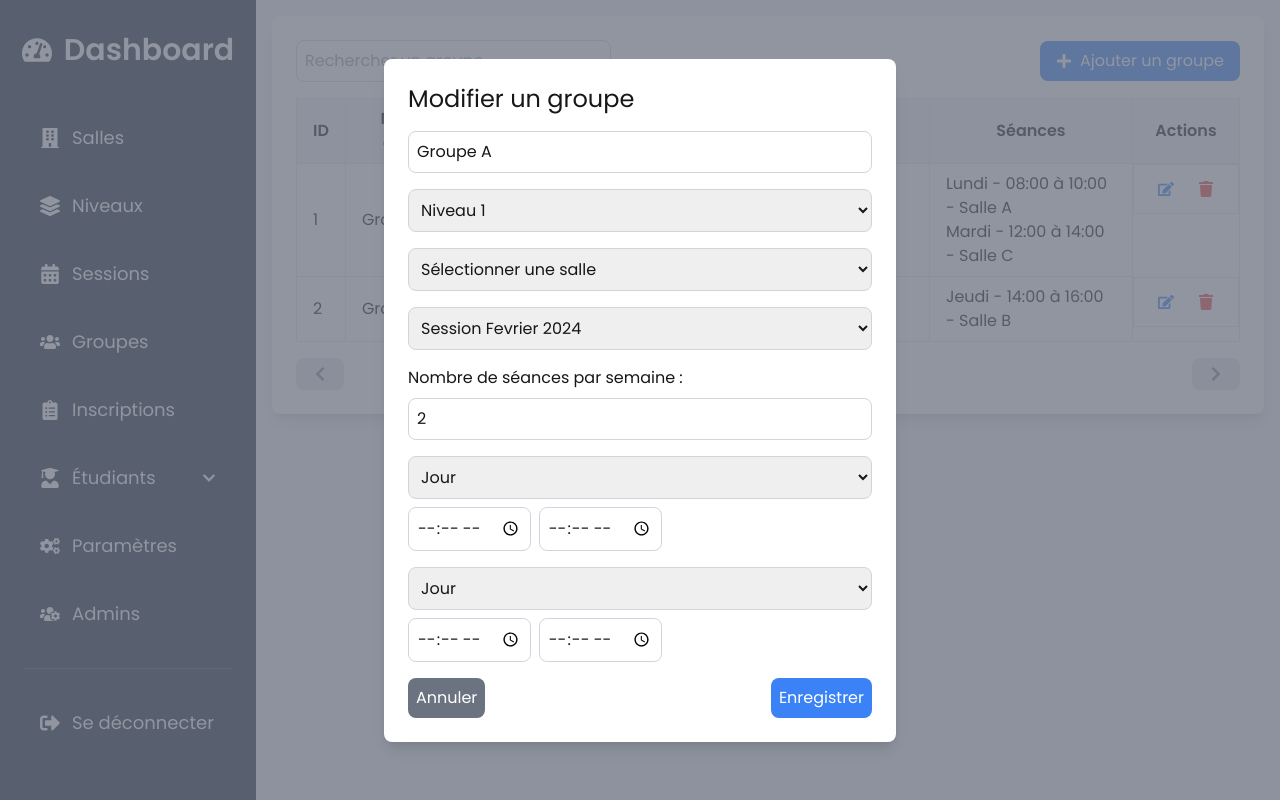
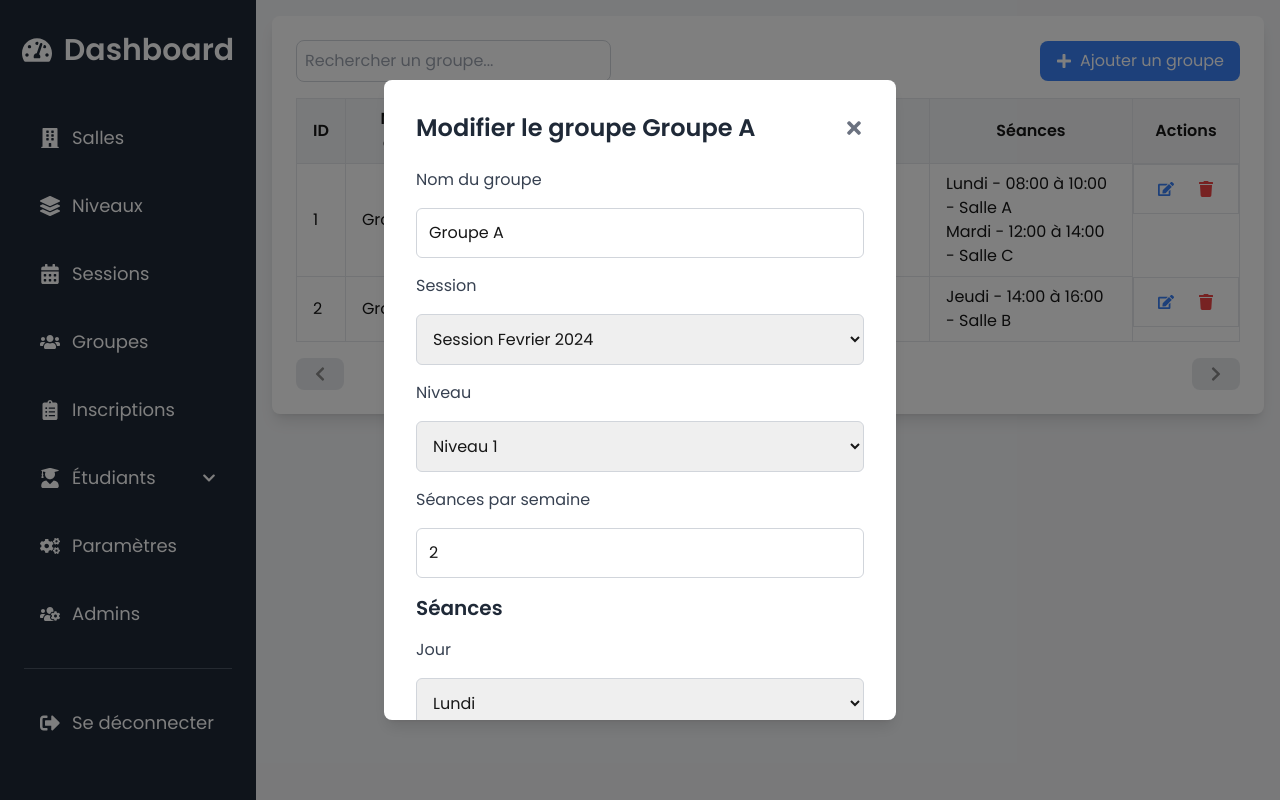
Before and after one commit to aminagr/language-school-nextjs-tailwind, a Next.js app: page /en/admin/groups in a window 1280 px wide. Both pictures are taken after a click on the button 1165 px from the left and 189 px from the top of the page. Built offline with nearby package versions, Linux system fonts and the light colour scheme.

Commit message:
groups logic

```diff
--- a/src/components/admin/AddGroupModal.js
+++ b/src/components/admin/AddGroupModal.js
@@ -17,18 +17,18 @@ const AddGroupModal = ({ onSave, onClose }) => {
       day: 'Lundi',
       start_time: '08:00',
       end_time: '10:00',
-      room: '1', // Room 1 by default
+      room: '1',
     }));
     setSessions(newSessions);
   }, [sessionsPerWeek]);
 
   useEffect(() => {
     if (levels.length > 0) {
-      setLevel(levels[0].id); // Set default level to the first level
+      setLevel(levels[0].id);
     }
 
     if (sessionsData.length > 0) {
-      setSessionName(sessionsData[0].session_name); // Set default session to the first session
+      setSessionName(sessionsData[0].session_name);
     }
   }, [levels, sessionsData]);
 
@@ -60,7 +60,7 @@ const AddGroupModal = ({ onSave, onClose }) => {
 
   return (
     <div className="fixed inset-0 bg-gray-500 bg-opacity-75 flex justify-center items-center z-50">
-      <div className="bg-white p-6 rounded-lg shadow-lg w-full max-w-lg">
+      <div className="bg-white p-6 rounded-lg shadow-lg w-full max-w-lg max-h-[80vh] overflow-y-auto">
         <h2 className="text-2xl mb-4">Ajouter un groupe</h2>
         <input
           type="text"
--- a/src/components/admin/EditGroupModal.js
+++ b/src/components/admin/EditGroupModal.js
@@ -1,163 +1,227 @@
 import React, { useState, useEffect } from 'react';
-import { fetchLevelsData, fetchRoomsData, fetchSessionsData } from '@/utils';
+import { fetchSessionsData, fetchLevelsData, fetchRoomsData } from '@/utils/index';
+import { FaTimes, FaSave } from 'react-icons/fa';
 
-const EditGroupModal = ({ group, onSave, onClose }) => {
-  const [groupName, setGroupName] = useState('');
-  const [level, setLevel] = useState('');
-  const [roomName, setRoomName] = useState('');
-  const [sessionsPerWeek, setSessionsPerWeek] = useState(1);
+const EditGroupModal = ({ group, onClose, onSave }) => {
+  const [groupData, setGroupData] = useState({ ...group });
   const [sessions, setSessions] = useState([]);
-  const [sessionName, setSessionName] = useState('');
-
-  const levels = fetchLevelsData();
-  const rooms = fetchRoomsData();
-  const sessionsData = fetchSessionsData();
+  const [levels, setLevels] = useState([]);
+  const [rooms, setRooms] = useState([]);
+  const [errors, setErrors] = useState({});
 
   useEffect(() => {
-    // Initialize the state with the group data passed as prop
-    if (group) {
-      setGroupName(group.group_name);
-      setLevel(group.level);
-      setRoomName(group.room_name);
-      setSessionsPerWeek(group.sessions_per_week);
-      setSessions(group.sessions || []);
-      setSessionName(group.session_name);
+    setLevels(fetchLevelsData());
+    setRooms(fetchRoomsData());
+    setSessions(fetchSessionsData());
+  }, []);
+
+  const handleSessionChange = (e, index, field) => {
+    const updatedSessions = [...groupData.sessions];
+    updatedSessions[index][field] = e.target.value;
+    setGroupData({ ...groupData, sessions: updatedSessions });
+  };
+
+  const handleDaysChange = (e, index) => {
+    const updatedSessions = [...groupData.sessions];
+    updatedSessions[index].day = e.target.value;
+    setGroupData({ ...groupData, sessions: updatedSessions });
+  };
+
+
+  const handleSessionsCountChange = (e) => {
+    const value = e.target.value;
+    const newSessionsCount = parseInt(value);
+
+    if (isNaN(newSessionsCount) || newSessionsCount <= 0) {
+      setErrors({
+        ...errors,
+        sessions_per_week: "Le nombre de séances doit être un nombre valide et positif.",
+      });
+      return;
     }
-  }, [group]);
 
-  useEffect(() => {
-    // Update sessions whenever sessionsPerWeek changes
-    const newSessions = Array.from({ length: sessionsPerWeek }, (_, index) => ({
-      ...sessions[index], // retain existing session data
-      day: sessions[index]?.day || '',
-      start_time: sessions[index]?.start_time || '',
-      end_time: sessions[index]?.end_time || '',
-    }));
-    setSessions(newSessions);
-  }, [sessionsPerWeek]);
+    const updatedSessions = [...groupData.sessions];
+    if (newSessionsCount > groupData.sessions.length) {
+      while (updatedSessions.length < newSessionsCount) {
+        updatedSessions.push({
+          day: 'Lundi',        // Valeur par défaut
+          start_time: '08:00',      // Valeur par défaut
+          end_time: '10:00',        // Valeur par défaut
+          room_name: 'Salle 1', // Valeur par défaut
+        });
+      }
+    } else if (newSessionsCount < groupData.sessions.length) {
+      updatedSessions.length = newSessionsCount;
+    }
 
-  const handleSessionChange = (index, field, value) => {
-    const updatedSessions = [...sessions];
-    updatedSessions[index][field] = value;
-    setSessions(updatedSessions);
+    setGroupData({
+      ...groupData,
+      sessions_per_week: newSessionsCount,
+      sessions: updatedSessions,
+    });
+
+    setErrors({
+      ...errors,
+      sessions_per_week: '',
+    });
+  };
+
+
+  const validateForm = () => {
+    const newErrors = {};
+    if (!groupData.group_name) newErrors.group_name = "Le nom du groupe est requis.";
+    if (!groupData.session_name) newErrors.session_name = "La session est requise.";
+    if (!groupData.level) newErrors.level = "Le niveau est requis.";
+    if (isNaN(groupData.sessions_per_week) || groupData.sessions_per_week <= 0) {
+      newErrors.sessions_per_week = "Le nombre de séances par semaine doit être un nombre valide et positif.";
+    }
+
+    groupData.sessions.forEach((session, index) => {
+      if (!session.day) newErrors[`session_day_${index}`] = "Le jour est requis.";
+      if (!session.start_time) newErrors[`session_start_time_${index}`] = "L'heure de début est requise.";
+      if (!session.end_time) newErrors[`session_end_time_${index}`] = "L'heure de fin est requise.";
+      if (!session.room_name) newErrors[`session_room_${index}`] = "La salle est requise.";
+    });
+
+    setErrors(newErrors);
+    return Object.keys(newErrors).length === 0;
   };
 
   const handleSubmit = () => {
-    if (!groupName || !level || !roomName || sessions.length === 0 || !sessionName) return;
-
-    const selectedLevel = levels.find(lvl => lvl.id === parseInt(level));
-    const selectedRoom = rooms.find(room => room.id === parseInt(roomName));
-    const selectedSession = sessionsData.find(session => session.session_name === sessionName);
-
-    onSave({
-      id: group.id, // Retain the original group ID for updates
-      group_name: groupName,
-      level: selectedLevel ? selectedLevel.name : '',
-      room_name: selectedRoom ? selectedRoom.name : '',
-      sessions_per_week: sessionsPerWeek,
-      sessions,
-      session_name: selectedSession ? selectedSession.session_name : '',
-    });
+    if (validateForm()) {
+      onSave(groupData);
+    }
   };
 
   return (
-    <div className="fixed inset-0 bg-gray-500 bg-opacity-75 flex justify-center items-center z-50">
-      <div className="bg-white p-6 rounded-lg shadow-lg w-full max-w-lg">
-        <h2 className="text-2xl mb-4">Modifier un groupe</h2>
+    <div className="fixed inset-0 flex items-center justify-center bg-black bg-opacity-50 z-50">
+      <div className="bg-white p-8 rounded-lg shadow-lg max-w-lg w-full overflow-y-auto max-h-[80vh]">
+        <div className="flex justify-between items-center mb-6">
+          <h2 className="text-2xl font-semibold text-gray-800">Modifier le groupe {groupData.group_name}</h2>
+          <button
+            className="text-gray-500 hover:text-gray-800"
+            onClick={onClose}
+          >
+            <FaTimes size={20} />
+          </button>
+        </div>
+
+        <div className="space-y-4">
+          <label className="block text-gray-700">Nom du groupe</label>
           <input
             type="text"
-          placeholder="Nom du groupe"
-          value={groupName}
-          onChange={(e) => setGroupName(e.target.value)}
-          className="p-2 border border-gray-300 rounded-lg mb-4 w-full"
+            value={groupData.group_name}
+            onChange={(e) => setGroupData({ ...groupData, group_name: e.target.value })}
+            className="w-full p-3 border border-gray-300 rounded-md focus:outline-none focus:ring-2 focus:ring-blue-500"
           />
+          {errors.group_name && <p className="text-red-500 text-sm">{errors.group_name}</p>}
+
+          <label className="block text-gray-700">Session</label>
           <select
-  value={level} // Utilisation de level directement
-  onChange={(e) => setLevel(e.target.value)}
-  className="p-2 border border-gray-300 rounded-lg mb-4 w-full"
+            value={groupData.session_name}
+            onChange={(e) => setGroupData({ ...groupData, session_name: e.target.value })}
+            className="w-full p-3 border border-gray-300 rounded-md focus:outline-none focus:ring-2 focus:ring-blue-500"
           >
-<option value="">Sélectionner un niveau</option>
-  {levels.map((lvl) => (
-    <option key={lvl.id} value={lvl.name}>{lvl.name}</option>
-  ))}
-</select>
-
-<select
-  value={roomName}
-  onChange={(e) => setRoomName(e.target.value)}
-  className="p-2 border border-gray-300 rounded-lg mb-4 w-full"
->
-  <option value="">Sélectionner une salle</option>
-  {rooms.map((room) => (
-    <option key={room.id} value={room.name}>{room.name}</option>
-  ))}
-</select>
-        <select
-          value={sessionName}
-          onChange={(e) => setSessionName(e.target.value)}
-          className="p-2 border border-gray-300 rounded-lg mb-4 w-full"
-        >
-          <option value="">Sélectionner une session</option>
-          {sessionsData.map((session) => (
+            {sessions.map((session) => (
               <option key={session.id} value={session.session_name}>
                 {session.session_name}
               </option>
             ))}
           </select>
-        <div>
-          <label className="block mb-2">Nombre de séances par semaine :</label>
+          {errors.session_name && <p className="text-red-500 text-sm">{errors.session_name}</p>}
+
+          <label className="block text-gray-700">Niveau</label>
+          <select
+            value={groupData.level}
+            onChange={(e) => setGroupData({ ...groupData, level: e.target.value })}
+            className="w-full p-3 border border-gray-300 rounded-md focus:outline-none focus:ring-2 focus:ring-blue-500"
+          >
+            {levels.map((level) => (
+              <option key={level.id} value={level.name}>
+                {level.name}
+              </option>
+            ))}
+          </select>
+          {errors.level && <p className="text-red-500 text-sm">{errors.level}</p>}
+
+          <label className="block text-gray-700">Séances par semaine</label>
           <input
             type="number"
-            min="1"
-            value={sessionsPerWeek}
-            onChange={(e) => setSessionsPerWeek(Number(e.target.value))}
-            className="p-2 border border-gray-300 rounded-lg w-full"
+            value={groupData.sessions_per_week}
+            onChange={handleSessionsCountChange}
+            className="w-full p-3 border border-gray-300 rounded-md focus:outline-none focus:ring-2 focus:ring-blue-500"
           />
-        </div>
-        <div className="mt-4">
-  {sessions.map((session, index) => (
-    <div key={index} className="mt-4">
+          {errors.sessions_per_week && <p className="text-red-500 text-sm">{errors.sessions_per_week}</p>}
+
+          <div>
+            <h3 className="text-xl font-semibold text-gray-800 mb-4">Séances</h3>
+            {groupData.sessions.map((session, index) => (
+              <div key={index} className="space-y-4">
+                <label className="block text-gray-700">Jour</label>
                 <select
   value={session.day}
-        onChange={(e) => handleSessionChange(index, 'day', e.target.value)}
-        className="p-2 border border-gray-300 rounded-lg w-full"
+  onChange={(e) => handleDaysChange(e, index)}
+  className="w-full p-3 border border-gray-300 rounded-md focus:outline-none focus:ring-2 focus:ring-blue-500"
 >
-        <option value="">Jour</option>
-        {['Lundi', 'Mardi', 'Mercredi', 'Jeudi', 'Vendredi'].map((day) => (
-          <option key={day} value={day}>{day}</option>
+  {['Lundi', 'Mardi', 'Mercredi', 'Jeudi', 'Vendredi', 'Samedi', 'Dimanche'].map((day) => (
+    <option key={day} value={day}>
+      {day}
+    </option>
   ))}
 </select>
 
-      <div className="flex space-x-2 mt-2">
+                {errors[`session_day_${index}`] && <p className="text-red-500 text-sm">{errors[`session_day_${index}`]}</p>}
+
+                <label className="block text-gray-700">Heure de début</label>
                 <input
                   type="time"
                   value={session.start_time}
-          onChange={(e) => handleSessionChange(index, 'start_time', e.target.value)}
-          className="p-2 border border-gray-300 rounded-lg"
+                  onChange={(e) => handleSessionChange(e, index, 'start_time')}
+                  className="w-full p-3 border border-gray-300 rounded-md focus:outline-none focus:ring-2 focus:ring-blue-500"
                 />
+                {errors[`session_start_time_${index}`] && <p className="text-red-500 text-sm">{errors[`session_start_time_${index}`]}</p>}
+
+                <label className="block text-gray-700">Heure de fin</label>
                 <input
                   type="time"
                   value={session.end_time}
-          onChange={(e) => handleSessionChange(index, 'end_time', e.target.value)}
-          className="p-2 border border-gray-300 rounded-lg"
+                  onChange={(e) => handleSessionChange(e, index, 'end_time')}
+                  className="w-full p-3 border border-gray-300 rounded-md focus:outline-none focus:ring-2 focus:ring-blue-500"
                 />
-      </div>
+                {errors[`session_end_time_${index}`] && <p className="text-red-500 text-sm">{errors[`session_end_time_${index}`]}</p>}
+
+                <label className="block text-gray-700">Salle</label>
+                <select
+                  value={session.room_name}
+                  onChange={(e) => handleSessionChange(e, index, 'room_name')}
+                  className="w-full p-3 border border-gray-300 rounded-md focus:outline-none focus:ring-2 focus:ring-blue-500"
+                >
+                  {rooms.map((room) => (
+                    <option key={room.id} value={room.name}>
+                      {room.name}
+                    </option>
+                  ))}
+                </select>
+                {errors[`session_room_${index}`] && <p className="text-red-500 text-sm">{errors[`session_room_${index}`]}</p>}
               </div>
             ))}
           </div>
+        </div>
 
-        <div className="mt-4 flex justify-between">
+        <div className="mt-6 flex justify-end">
+          <button
+            onClick={handleSubmit}
+            className="bg-blue-600 text-white px-6 py-2 rounded-lg flex items-center space-x-2 hover:bg-blue-700 focus:outline-none"
+          >
+            <FaSave />
+            <span>Enregistrer</span>
+          </button>
           <button
         onClick={onClose}
-            className="p-2 bg-gray-500 text-white rounded-lg"
+            className="bg-red-600 text-white px-6 py-2 rounded-lg flex items-center space-x-2 hover:bg-red-700 focus:outline-none"
           >
-            Annuler
-          </button>
-          <button
-            onClick={handleSubmit}
-            className="p-2 bg-blue-500 text-white rounded-lg"
-          >
-            Enregistrer
+            <FaTimes />
+            <span>Quitter</span>
           </button>
         </div>
       </div>
```
Lines whose indentation alone changed are shown as unchanged.
